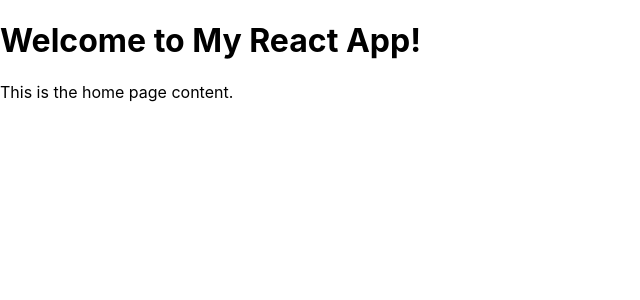
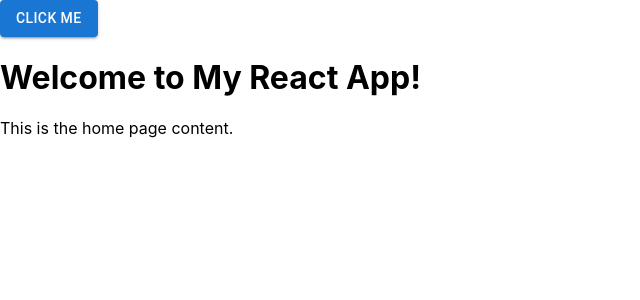
Before and after one commit to Morenoe03/FileConverter, a React (Create React App) app in the folder frontend/: page / in a window 1280 px wide. Shown: the top 300 px of the page, without its empty margins (0-640 px from the left). Built offline with nearby package versions, Linux system fonts and the light colour scheme.

Commit message:
Added Button

```diff
--- a/frontend/package.json
+++ b/frontend/package.json
@@ -5,6 +5,7 @@
   "dependencies": {
     "@emotion/react": "^11.14.0",
     "@emotion/styled": "^11.14.1",
+    "@mui/icons-material": "^7.2.0",
     "@mui/material": "^7.2.0",
     "@testing-library/dom": "^10.4.1",
     "@testing-library/jest-dom": "^6.6.4",
@@ -13,7 +14,7 @@
     "react": "^19.1.1",
     "react-dom": "^19.1.1",
     "react-router-dom": "^7.7.1",
-    "react-scripts": "^0.0.0",
+    "react-scripts": "^5.0.1",
     "web-vitals": "^2.1.4"
   },
   "scripts": {
--- a/frontend/src/App.js
+++ b/frontend/src/App.js
@@ -1,6 +1,7 @@
 import React from 'react';
 import { BrowserRouter as Router, Route, Routes } from 'react-router-dom';
 import HomePage from './pages/homePage';
+
 
 function App() {
   return (
--- a/frontend/src/pages/homePage.js
+++ b/frontend/src/pages/homePage.js
@@ -1,11 +1,15 @@
-import React from 'react'
+import React from 'react';
+import { Button } from '@mui/material';
 
 const homePage = () => {
   return (
+    <>
+      <Button variant="contained" color="primary">Click Me</Button>
       <div>
         <h1>Welcome to My React App!</h1>
         <p>This is the home page content.</p>
       </div>
+    </>
   );
 };
 
```
Also changed, not shown: 1 other file (tests, documents, lock files or other folders). Lines whose indentation alone changed are shown as unchanged.
